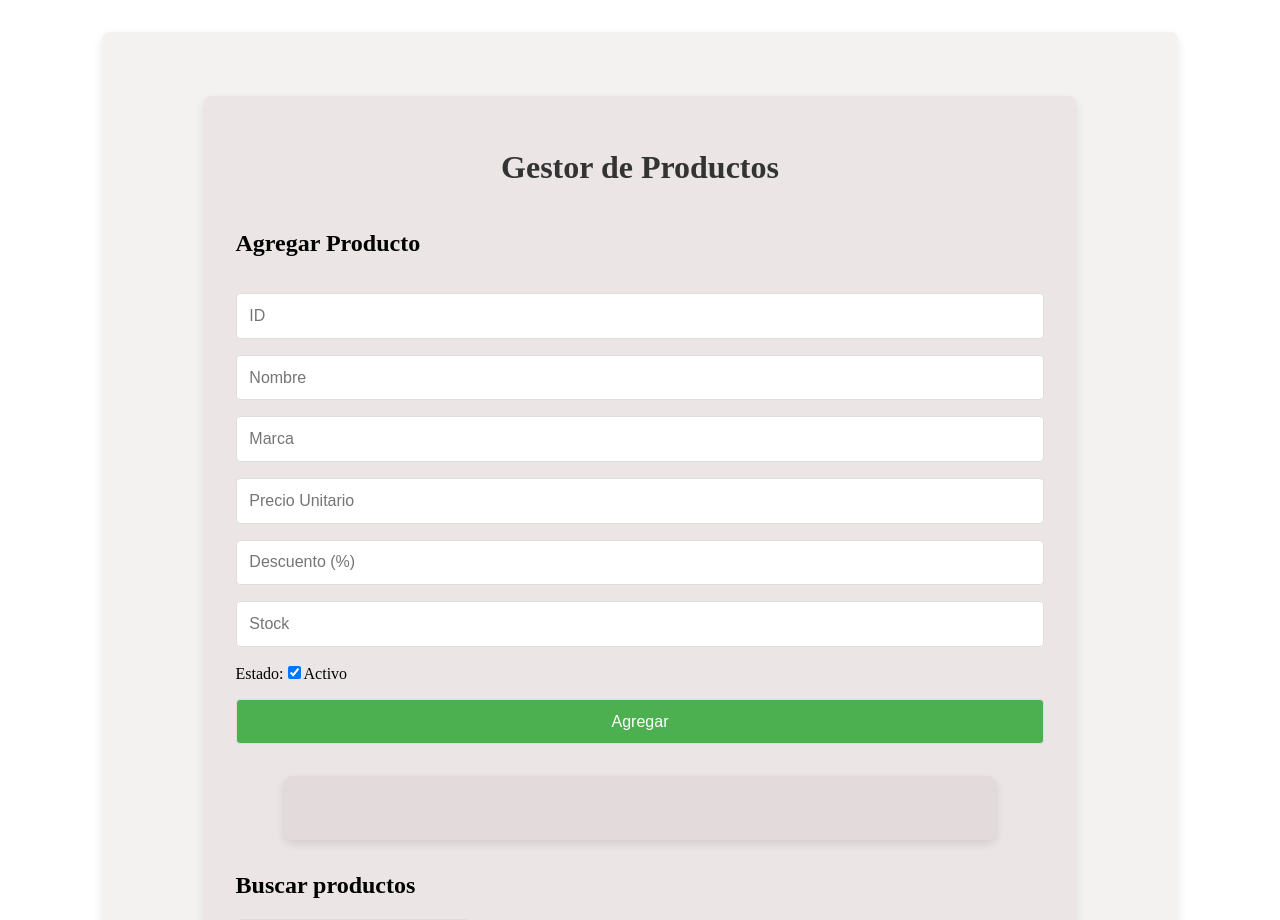
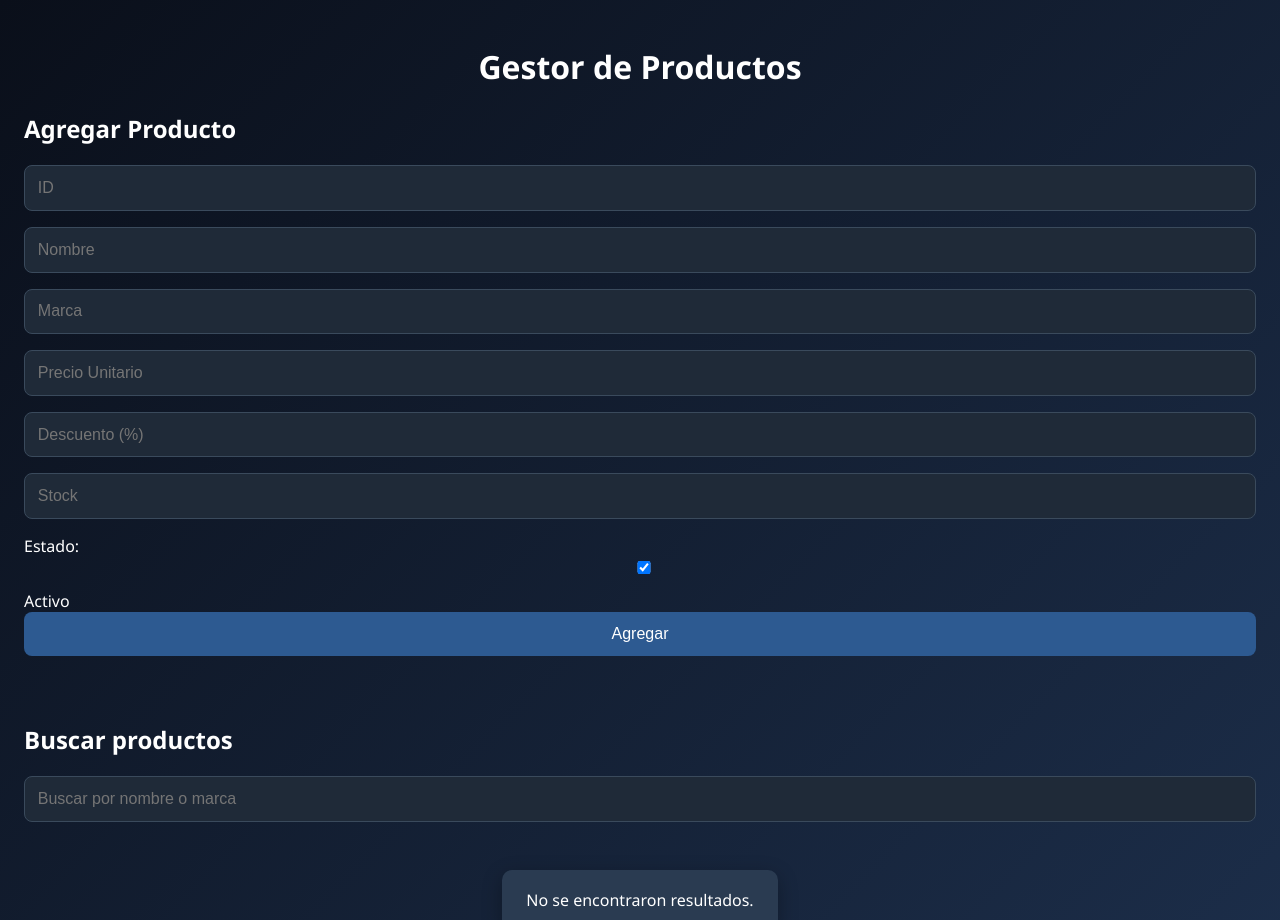
Before and after one commit to MartinAle90/pv_tp4_grupo14, a React (Vite) app: page / in a window 1280 px wide. Shown: the top 920 px of the page. Built offline with nearby package versions, Linux system fonts and the light colour scheme.

Commit message:
Cambios en el css  Benencia Leandro

```diff
--- a/src/assets/css/Producto.css
+++ b/src/assets/css/Producto.css
@@ -1,103 +1,83 @@
-/* Contenedor principal */
-div {
-    width: 80%;
-    margin: 2rem auto;
-    padding: 2rem;
-    background-color: #b4a6a627;
-    border-radius: 8px;
-    box-shadow: 0 4px 10px rgba(0, 0, 0, 0.1);
+/* Fondo general del body */
+body {
+    background: linear-gradient(135deg, #0a0f1a, #1c2e4a);
+    color: #ffffff;
+    font-family: 'Segoe UI', sans-serif;
+    margin: 0;
+    padding: 1.5rem;
 }
 
-/* Título principal */
+/* Inputs y botones */
+input[type="text"],
+input[type="number"],
+input[type="checkbox"],
+
+button {
+    padding: 0.8rem;
+    font-size: 1rem;
+    border-radius: 8px;
+    border: 1px solid #3a4a5c;
+    background-color: #1f2a38;
+    color: #ffffff;
+    width: 100%;
+    box-sizing: border-box;
+    margin-bottom: 1rem;
+}
 h1 {
     text-align: center;
-    color: #333;
+    color: #ffffff;
     font-size: 2rem;
     margin-bottom: 1.5rem;
 }
-
-/* Estilo para el formulario */
-form {
-    display: flex;
-    flex-direction: column;
-    gap: 1rem;
-}
-
-/* Inputs y botones del formulario */
-input[type="text"],
-input[type="number"],
-input[type="checkbox"],
 button {
-    padding: 0.8rem;
-    font-size: 1rem;
-    border-radius: 4px;
-    border: 1px solid #ddd;
-}
-
-.search-input{
-    width: inherit;
-}
-
-/* Botón de envío */
-button {
-    background-color: #4CAF50;
-    color: white;
+    background-color: #2d5a91;
+    border: none;
     cursor: pointer;
-    transition: background-color 0.3s ease;
+    transition: background-color 0.3s;
 }
 
 button:hover {
-    background-color: #45a049;
+    background-color: #4177b5;
 }
 
-/* Barra de búsqueda */
-.search-bar {
-    margin-bottom: 1.5rem;
-    padding: 0.8rem;
-    font-size: 1rem;
-    border-radius: 4px;
-    border: 1px solid #ddd;
+/* Estilo para la lista de productos */
+ul {
+    list-style: none;
+    padding: 0;
+    margin-top: 2rem;
+
+    display: flex;
+    flex-wrap: wrap;
+    gap: 1rem;
+    justify-content: center;
 }
 
-/* Lista de productos */
+li {
+    background-color: #2a3b51;
+    margin-bottom: 1.5rem;
+    padding: 1.2rem 1.5rem;
+    border-radius: 10px;
+    box-shadow: 0 6px 20px rgba(0, 0, 0, 0.3);
+    transition: transform 0.3s ease, box-shadow 0.3s ease;
+}
+
+li:hover {
+    transform: translateY(-4px);
+    box-shadow: 0 10px 24px rgba(0, 0, 0, 0.45);
+}
+.product-item {
+    background-color: #17164d56;
+    padding: 1.2rem;
+    border-radius: 10px;
+    box-shadow: 0 6px 12px rgba(0, 0, 0, 0.15);
+    width: 220px;
+    box-sizing: border-box;
+    transition: transform 0.3s ease, box-shadow 0.3s ease;
+}
 .product-list {
-    display: grid;
-    grid-template-columns: repeat(auto-fill, minmax(250px, 1fr));
-    gap: 1rem;
+    display: flex;
+    flex-wrap: wrap;
+    gap: 1.5rem;
+    justify-content: center;
     margin-top: 2rem;
 }
-
-.product-item {
-    background-color: #f9f9f9;
-    padding: 1rem;
-    border-radius: 8px;
-    box-shadow: 0 4px 8px rgba(0, 0, 0, 0.05);
-}
-
-.product-item h3 {
-    margin: 0 0 0.5rem;
-    color: #333;
-}
-
-.product-item p {
-    font-size: 0.9rem;
-    color: #555;
-}
-
-.product-item button {
-    padding: 0.5rem;
-    border-radius: 4px;
-    cursor: pointer;
-    transition: background-color 0.3s ease;
-}
-
-.product-item button:hover {
-    background-color: #e53935;
-}
-
-#botonEditar{
-    background-color: blue;
-}
-#botonEliminar{
-    background-color: red;
-}
```
